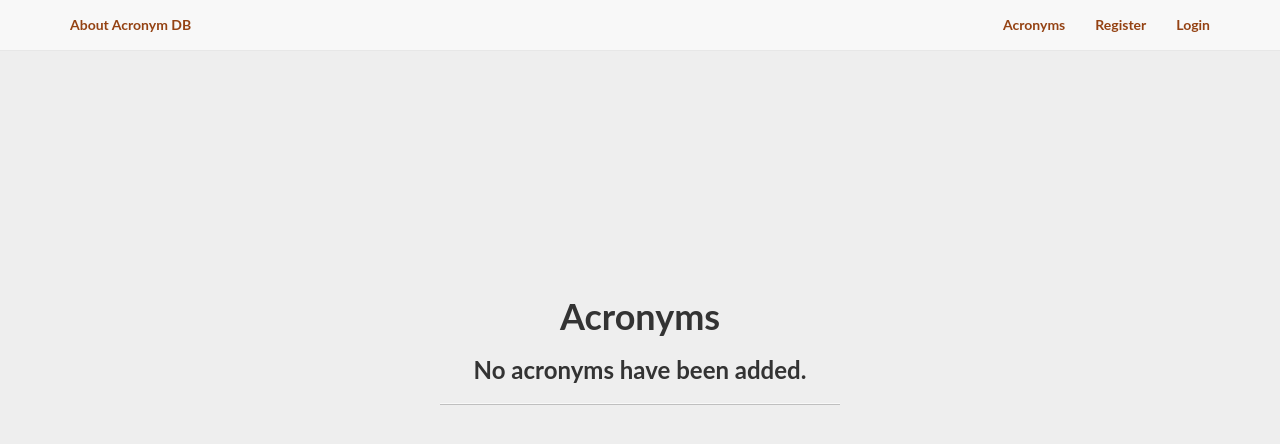
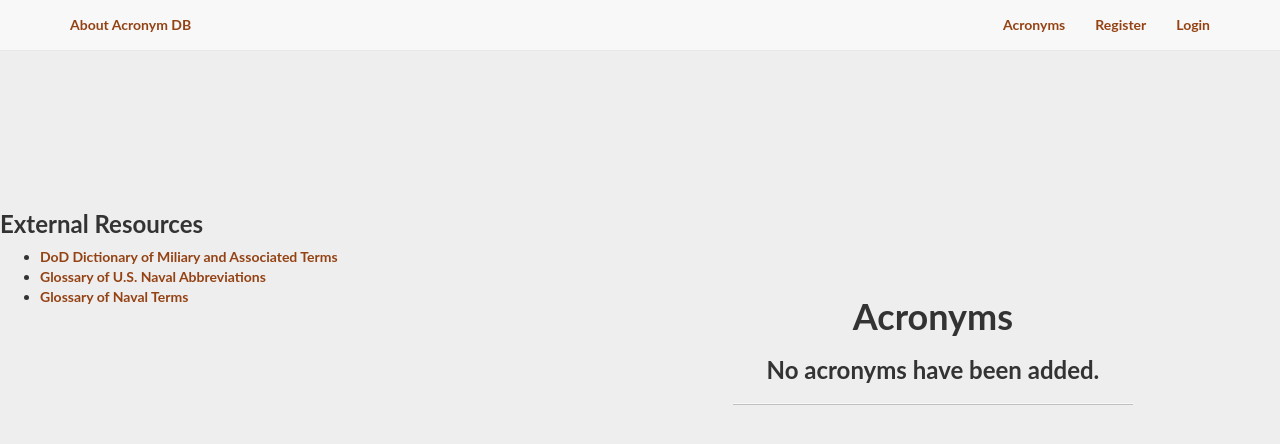
Before and after one commit to gobfink/AcronymDB, a Flask app: template flask/code/app/templates/home/acronyms/acronyms.html in a window 1280 px wide. Shown: the top 444 px of the page. Run offline with Flask 2, Linux system fonts and the light colour scheme; the template is opened without the code that fills it, so the values that code supplies are empty; some libraries are stand-ins or nearby versions.

Commit message:
Added external links

```diff
--- a/docker-compose.yml
+++ b/docker-compose.yml
@@ -25,14 +25,14 @@ services:
     depends_on:
       - db
     ports:
-      - "8081:8080"
+      - "8082:8080"
   flask:
     build: './flask/'
     volumes:
       - ./flask/code:/code
       - ./upload:/code/app/upload
     ports:
-      - "8080:80"
+      - "5000:80"
     networks:
       - backend
       - frontend
--- a/flask/code/app/templates/home/acronyms/acronyms.html
+++ b/flask/code/app/templates/home/acronyms/acronyms.html
@@ -23,6 +23,22 @@
 {% endif %}
 <div class="content-section">
   <div class="outer">
+      <div>
+	      <br>
+	      <br>
+	      <br>
+	      <br>
+	      <br>
+	      <br>
+	      <br>
+
+	      <h3>External Resources</h3>
+	<ul>
+		<li><a href="https://www.jcs.mil/Portals/36/Documents/Doctrine/pubs/dictionary.pdf" target="_blank">DoD Dictionary of Miliary and Associated Terms</a></li>
+		<li><a href="https:/www.ibiblio.org/hyperwar/USN/ref/OPNAV_29-P1000.html" target="_blank">Glossary of U.S. Naval Abbreviations</a></li>
+		<li><a href="{{ url_for('static', filename='css/Glossary_Navy.pdf') }}" target="_blank">Glossary of Naval Terms</a></li>
+	</ul>
+      </div>
     <div class="middle">
       <div class="inner">
         <br/>
@@ -85,10 +101,8 @@
                   {% endif %}
                   {% endif %}
                   <th width="10%"> Tag </th>
-                  {% if current_user.is_active %}
+                  {% if current_user.userIsAdmin == 1 %}
                   <th width="10%"> Edit </th>
-                  {% endif %}
-                  {% if current_user.userIsAdmin == 1 %}
                   <th width="10%"> Delete </th>
                   {% endif %}
                 </tr>
@@ -108,14 +122,12 @@
                     <span class="tag">{{ acrotag.tagTable.tag }}</span>
                     {% endfor %}
                   </td>
-                  {% if current_user.is_active %}
+                  {% if current_user.userIsAdmin == 1 %}
                   <td>
                     <a href="{{ url_for('home.edit_acronym', id=acronym.id) }}">
                       <i class="fa fa-pencil"></i> Edit
                     </a>
                   </td>
-                  {% endif %}
-                  {% if current_user.userIsAdmin == 1 %}
                   <td>
                     <a href="{{ url_for('home.delete_acronym', id=acronym.id) }}">
                       <i class="fa fa-trash"></i> Delete
```
Also changed, not shown: 4 other files.
